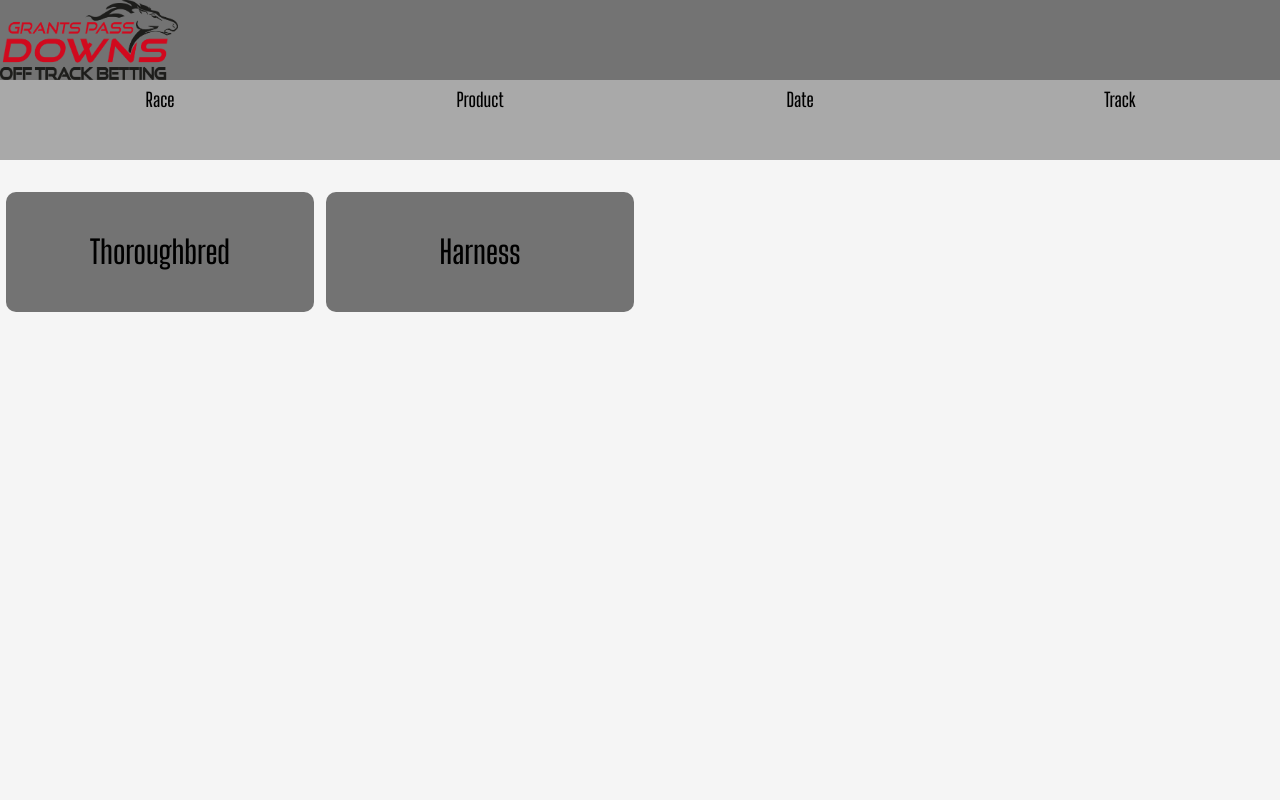
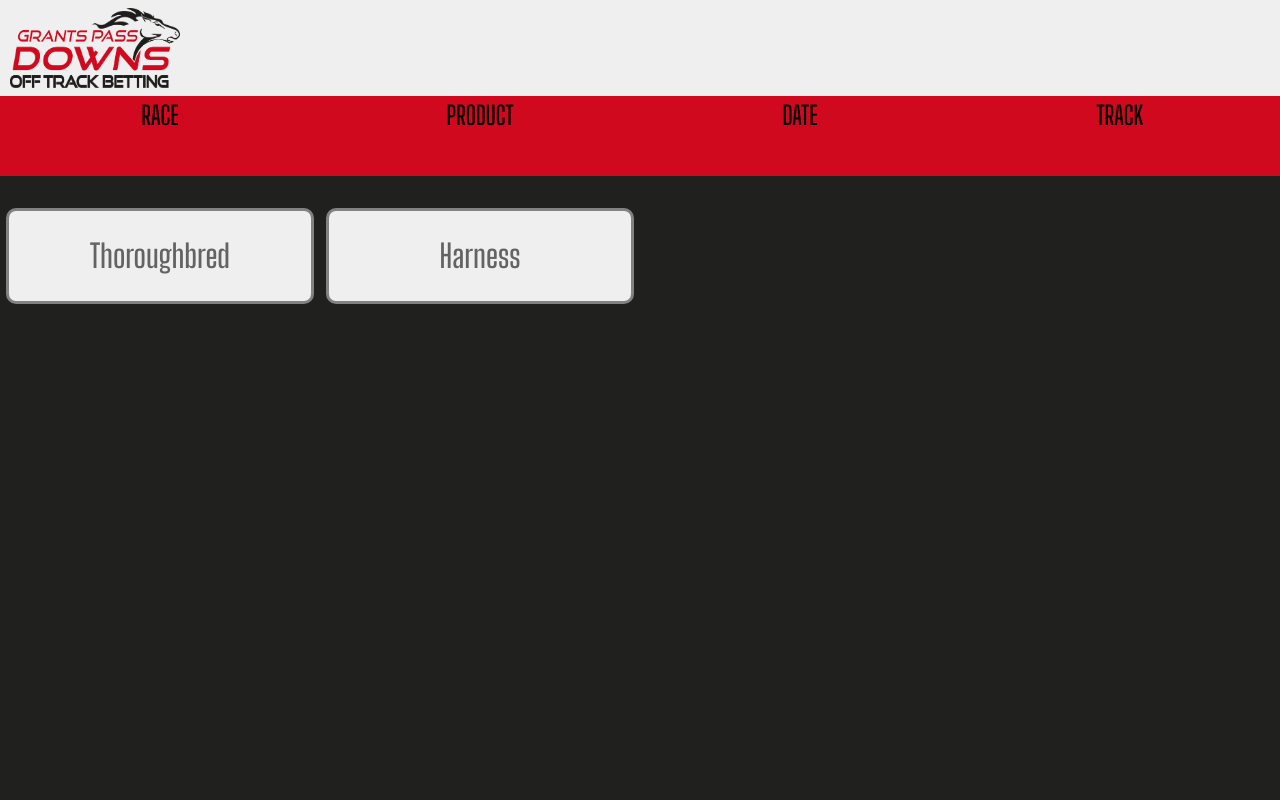
Before and after one commit to Ckanakia04/Kiosk, a Flask app: page / in a window 1280 px wide. Run offline with Flask 2, Linux system fonts and the light colour scheme.

Commit message:
design changes

```diff
--- a/static/stylesheets/master.css
+++ b/static/stylesheets/master.css
@@ -7,38 +7,53 @@ body {
     margin: 0;
     box-sizing: border-box;
     height: 100vh;
-    background: #F5F5F5;
+    /* background: #F5F5F5; */
+
+    /* background: radial-gradient(#4e4e4e, #000000); */
+
+    /* background: #1d1d1d; */
+
+    background: #20201e;
 }
 
 .heading {
     display: flex;
     justify-content: space-between;
-    height: 10vh;
-    background: #737373;
+    height: 12vh;
+    /* background: #737373; */
+
+    background: #efefef;
+
+    align-items: center;
+    padding: 0 10px;
 }
 
 .logo {
+    width: 170px;
     height: 80px;
 }
 
 .selection {
+    display: flex;
     height: 10vh;
-    background: #a9a9a9;
-    display: flex;
-    text-align: center;
+    background: #d1091e;
 }
 
-.selection div {
+.selection > div {
     width: 25%;
+    text-align: center;
+    font-size: 2vw;
+    text-transform: uppercase;
+    display: flex;
+    flex-flow: column;
 }
 
-.selection div p {
-    font-size: 1.5vw;
-    line-height: 0.1;
+.selection > div div {
+    flex-grow: 1;
 }
 
-.selection div span {
-    font-size: 1.5vw;
+.selection > div div:first-of-type {
+    line-height: 1.5;
 }
 
 .content form {
@@ -48,149 +63,24 @@ body {
 }
 
 .btn {
-    background: none;
     border: none;
-    background: #737373;
-    height: 15vh;
+    background: #efefef;
+    color: #636363;
+    height: 12vh;
     width: 24%;
     white-space: normal;
     font-size: 2.5vw;
     margin: 0.5%;
     border-radius: 10px;
+    border: 3px solid #828282;
 }
 
-
-.btn:focus {
-    outline: none;
-}
-
-
-
-
-
-
-
-
-
-
-
-
-
-
-
-
-
-
-
-
-
-
-
-
-
-
-
-
-
-
-
-/* .btn {
-    border: none;
-    background: none;
-    background-color: #b9b9b9;
-    color: #545454;
-    min-height: 100px;
-    min-width: 350px;
-    font-size: 40px;
-    border-radius: 10px;
-    text-transform: uppercase;
-}
-
-.active {
-    background-color: #1a4cbb;
-    color: #ffffff;
-} */
-
-
-
-
-
-
-
-
-
-
-
-
-
-
-
-
-
-
-
-
-
-
-
-
-
-
-
-
-
-
-
-
-
-
-
-
-
-
-
-/* .btn {
-    position: relative;
-    width: 200px;
-    height: 100px;
-    border: none;
-    background: white;
-    border-radius: 15px;
-    border-bottom: 7px solid #1b1b1b;
-    background-image: linear-gradient(#ffffff,#a7a7a7);
-    box-shadow: 0px 9px 5px -5px #656565;
-    font-size: 40px;
-    text-transform: uppercase;
-}
-
-.btn::after {
-    content: '';
-    position: absolute;
-    display: block;
-    top: 0;
-    right: 0;
-    bottom: -1px;
-    left: 0;
-    border: 2px solid #1b1b1b;
-    border-radius: 10px;
+.btn:active {
+    color: white;
+    background: #d1091e;
+    border: 3px solid white;
 }
 
 .btn:focus {
     outline: none;
 }
-
-.active {
-    color: blue;
-}
-
-.active::after {
-    content: '';
-    position: absolute;
-    display: block;
-    top: 0;
-    right: 0;
-    bottom: -1px;
-    left: 0;
-    border: 2px solid blue;
-    border-radius: 10px;
-} */
--- a/templates/index.html
+++ b/templates/index.html
@@ -13,25 +13,25 @@
 
 <body>
     <div class="heading">
-        <div><img class="logo" src="/static/stylesheets/gpd_logo.png" alt=""></div>
-        <div class="dateAndTime"></div>
+        <img class="logo" src="/static/stylesheets/gpd_logo.png" alt="">
+        <!-- <div class="dateAndTime"></div> -->
     </div>
     <div class="selection">
         <div class="raceType">
-            <p>Race</p>
-            <span>{{ userSelection["race"] }}</span>
+            <div>Race</div>
+            <div>{{ userSelection["race"] }}</div>
         </div>
         <div class="product">
-            <p>Product</p>
-            <span>{{ userSelection["product"] }}</span>
+            <div>Product</div>
+            <div>{{ userSelection["product"] }}</div>
         </div>
         <div class="date">
-            <p>Date</p>
-            <span>{{ userSelection["date"] }}</span>
+            <div>Date</div>
+            <div>{{ userSelection["date"] }}</div>
         </div>
         <div class="track">
-            <p>Track</p>
-            <span>{{ userSelection["track"] }}</span>
+            <div>Track</div>
+            <div>{{ userSelection["track"] }}</div>
         </div>
     </div>
     <div class="content">
```
